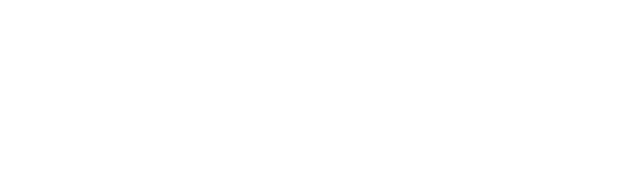
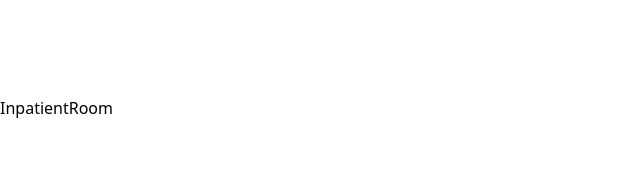
Before and after one commit to ilhamragadn/rsmkl-profile, a React (Vite) app: page /inpatient-room in a window 1280 px wide. Before the commit this address had no page. Shown: the top 186 px of the page, without its empty margins (0-640 px from the left). Built offline with nearby package versions, Linux system fonts and the light colour scheme.

Commit message:
add: route inpatient room

```diff
--- a/src/App.jsx
+++ b/src/App.jsx
@@ -1,6 +1,7 @@
 import { Route, BrowserRouter as Router, Routes } from "react-router-dom";
 import About from "./pages/About";
 import Doctor from "./pages/Doctor";
+import InpatientRoom from "./pages/InpatientRoom";
 import Welcome from "./pages/Welcome";
 
 const App = () => {
@@ -10,6 +11,7 @@ const App = () => {
         <Route path="/" element={<Welcome />} />
         <Route path="/about" element={<About />} />
         <Route path="/doctor" element={<Doctor />} />
+        <Route path="/inpatient-room" element={<InpatientRoom />} />
       </Routes>
     </Router>
   );
--- /dev/null
+++ b/src/pages/InpatientRoom.jsx
@@ -0,0 +1,5 @@
+const InpatientRoom = () => {
+  return <div className="mt-24">InpatientRoom</div>;
+};
+
+export default InpatientRoom;
```
